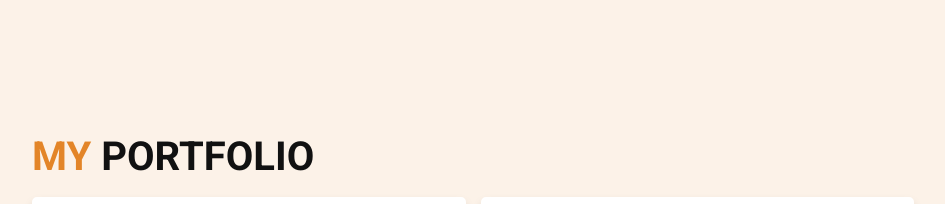
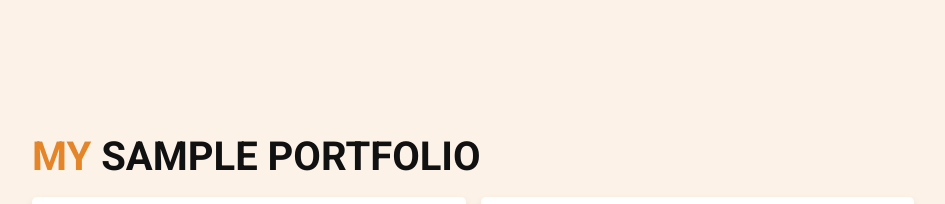
Before and after one commit to Daxsum/Portfolio, a plain HTML site: page index.html in a window 1280 px wide. Shown: the part 3240-3444 px from the top of the page, without its empty margins (317-1262 px from the left). Drawn offline with Linux system fonts and the light colour scheme.

Commit message:
Update index.html

```diff
--- a/index.html
+++ b/index.html
@@ -282,7 +282,7 @@
 
 <section class="portfolio" id="portfolio">
 
-    <h1 class="heading"> <span> my </span> portfolio </h1>
+    <h1 class="heading"> <span> my </span> Sample Portfolio </h1>
 
     <div class="box-container">
 
```
